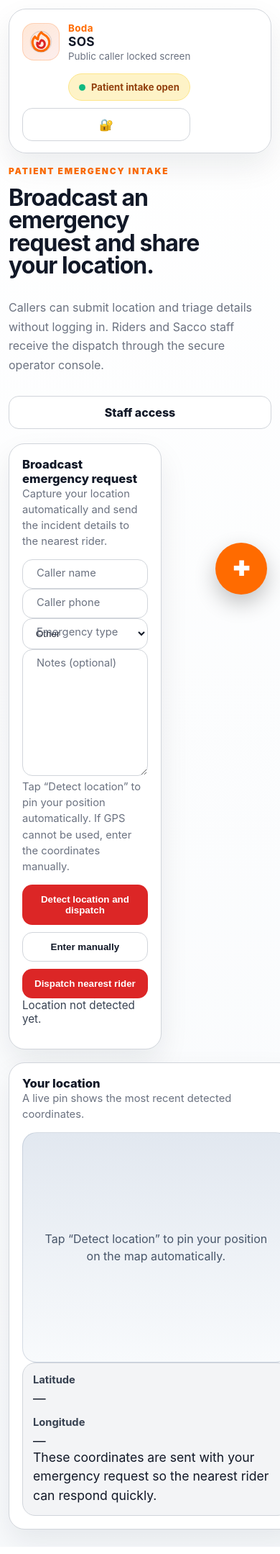
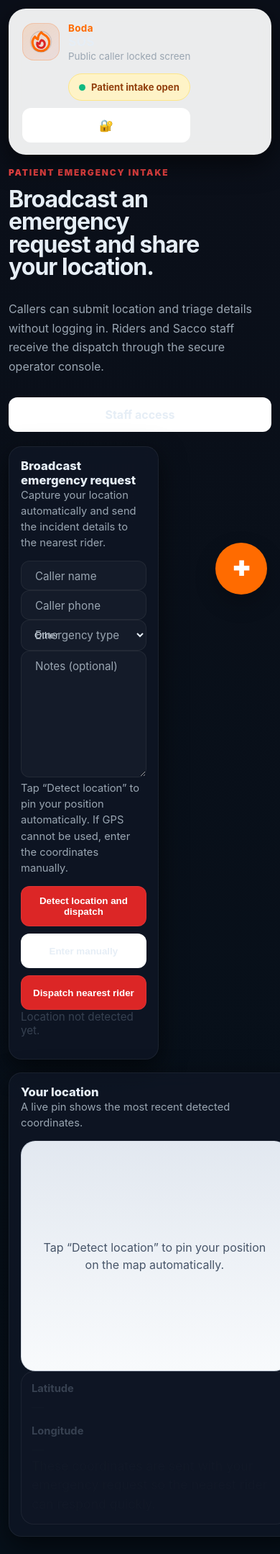
Before and after one commit to theo24-sys/BodaSOS, a Django app: page / in a window 390 px wide. Shown: the whole page at 72% size. Run offline with Django 5.2, Linux system fonts and the light colour scheme.

Commit message:
Dark mobile-first theme: overhaul base and login UI, floating inputs, safe-area, touch targets

```diff
--- a/templates/dispatch/base.html
+++ b/templates/dispatch/base.html
@@ -2,8 +2,8 @@
 <html lang="en">
   <head>
     <meta charset="utf-8">
-    <meta name="viewport" content="width=device-width, initial-scale=1, viewport-fit=cover">
-    <meta name="theme-color" content="#FF6B00">
+    <meta name="viewport" content="width=device-width, initial-scale=1.0, maximum-scale=1.0, user-scalable=no, viewport-fit=cover">
+    <meta name="theme-color" content="#0B0F19">
     <meta name="apple-mobile-web-app-capable" content="yes">
     <meta name="mobile-web-app-capable" content="yes">
     <meta name="apple-mobile-web-app-status-bar-style" content="default">
@@ -13,17 +13,18 @@
     <link rel="icon" type="image/png" href="{% static 'images/bodasos-icon.png' %}">
     <style>
       :root {
-        color-scheme: light;
-        --bg: #ffffff;
-        --surface: #f3f4f6;
-        --card: #ffffff;
-        --text: #111827;
-        --muted: #6b7280;
-        --border: #d1d5db;
-        --accent: #ff6b00;
+        color-scheme: dark;
+        --bg: #0B0F19;
+        --surface: rgba(17,24,39,0.6);
+        --card: rgba(17,24,39,0.7);
+        --text: #e6eef6;
+        --muted: #9aa6b2;
+        --border: rgba(255,255,255,0.06);
+        --accent: #EF4444;
+        --warning: #F59E0B;
         --danger: #dc2626;
         --success: #10b981;
-        --shadow: 0 18px 40px rgba(15, 23, 42, 0.08);
+        --shadow: 0 12px 36px rgba(0, 0, 0, 0.6);
       }
 
       * { box-sizing: border-box; }
@@ -32,14 +33,16 @@
         margin: 0;
         min-height: 100vh;
         font-family: Inter, system-ui, -apple-system, BlinkMacSystemFont, "Segoe UI", sans-serif;
-        background: linear-gradient(180deg, #ffffff 0%, #f8fafc 100%);
+        background: linear-gradient(180deg, var(--bg) 0%, #06101a 100%);
         color: var(--text);
+        -webkit-font-smoothing:antialiased;
+        -moz-osx-font-smoothing:grayscale;
       }
       a { color: inherit; text-decoration: none; }
       .shell {
-        max-width: 1320px;
+        max-width: 980px;
         margin: 0 auto;
-        padding: 18px 16px 32px;
+        padding: calc(env(safe-area-inset-top,16px) + 10px) 16px calc(env(safe-area-inset-bottom,16px) + 18px);
       }
       .topbar {
         display: flex;
@@ -115,14 +118,18 @@
         align-items: center;
         justify-content: center;
         gap: 8px;
-        border: 1px solid transparent;
-        border-radius: 14px;
+        border: 1px solid var(--border);
+        border-radius: 12px;
         padding: 12px 16px;
-        background: #ffb27a;
-        color: #111827;
-        font-weight: 800;
+        min-height: 48px;
+        background: linear-gradient(180deg, var(--accent), #c92b2b);
+        color: #fff;
+        font-weight: 700;
         cursor: pointer;
+        transition: transform 120ms cubic-bezier(0.4,0,0.2,1), filter 120ms linear;
+        will-change: transform;
       }
+      .button:active, button:active, input[type="submit"]:active { transform: scale(0.97); filter: brightness(0.92); }
       .button.secondary {
         background: #ffffff;
         border-color: var(--border);
@@ -207,10 +214,11 @@
         gap: 18px;
       }
       .card {
-        background: var(--card);
+        background: rgba(17,24,39,0.7);
+        backdrop-filter: blur(12px);
         border: 1px solid var(--border);
-        border-radius: 22px;
-        padding: 18px;
+        border-radius: 18px;
+        padding: 16px;
         box-shadow: var(--shadow);
       }
       .panel-head {
@@ -244,9 +252,9 @@
       input, select, textarea {
         width: 100%;
         padding: 12px 14px;
-        border-radius: 14px;
+        border-radius: 12px;
         border: 1px solid var(--border);
-        background: #ffffff;
+        background: rgba(255,255,255,0.03);
         color: var(--text);
       }
       /* Floating label pattern */
@@ -254,22 +262,21 @@
       .field-group label {
         position: absolute;
         left: 14px;
-        top: 10px;
+        top: 12px;
         margin: 0;
-        transition: transform 0.12s ease, font-size 0.12s ease, top 0.12s ease;
+        transition: transform 0.18s cubic-bezier(0.4,0,0.2,1), font-size 0.18s cubic-bezier(0.4,0,0.2,1), top 0.18s ease;
         background: transparent;
         padding: 0 6px;
         pointer-events: none;
         color: var(--muted);
-        font-size: 0.92rem;
+        font-size: 0.95rem;
       }
-      .field-group input:focus + label,
-      .field-group textarea:focus + label,
       .field-group:focus-within label,
-      .field-group input:not(:placeholder-shown) + label {
-        transform: translateY(-18px);
+      .field-group.filled label {
+        transform: translateY(-20px) scale(0.92);
         font-size: 0.78rem;
         top: 6px;
+        color: var(--text);
       }
       textarea { min-height: 110px; resize: vertical; }
       input:focus, select:focus, textarea:focus {
@@ -339,7 +346,7 @@
         .stat-grid { grid-template-columns: repeat(2, minmax(0, 1fr)); }
         .map-shell { min-height: 320px; }
       }
-      @media (max-width: 720px) {
+      @media (max-width: 640px) {
         .shell { padding: 12px 12px 24px; }
         .stat-grid { grid-template-columns: 1fr 1fr; }
         .panel-head { flex-direction: column; align-items: flex-start; }
```
Also changed, not shown: templates/registration/login.html (+83 -8 lines).
